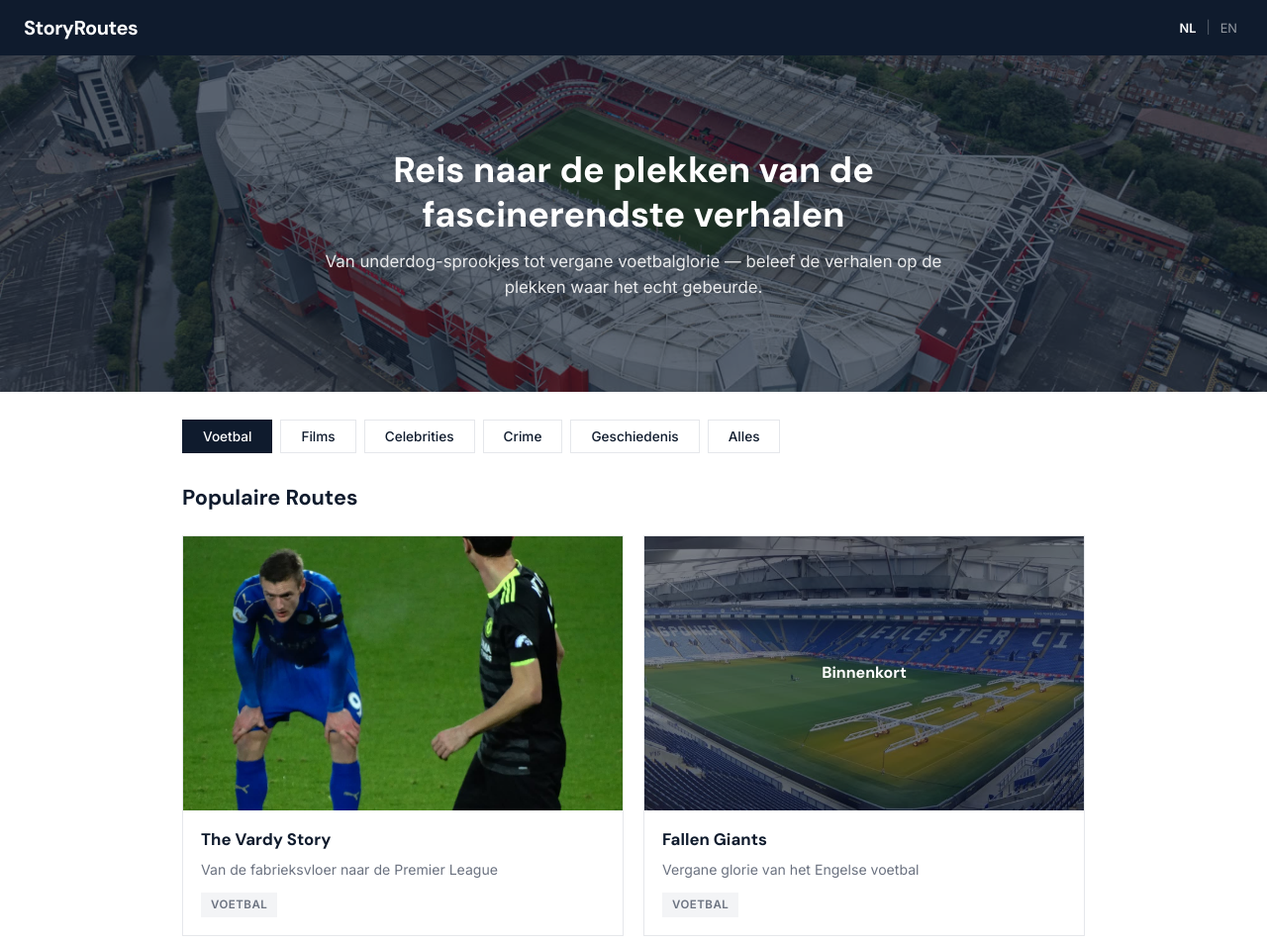
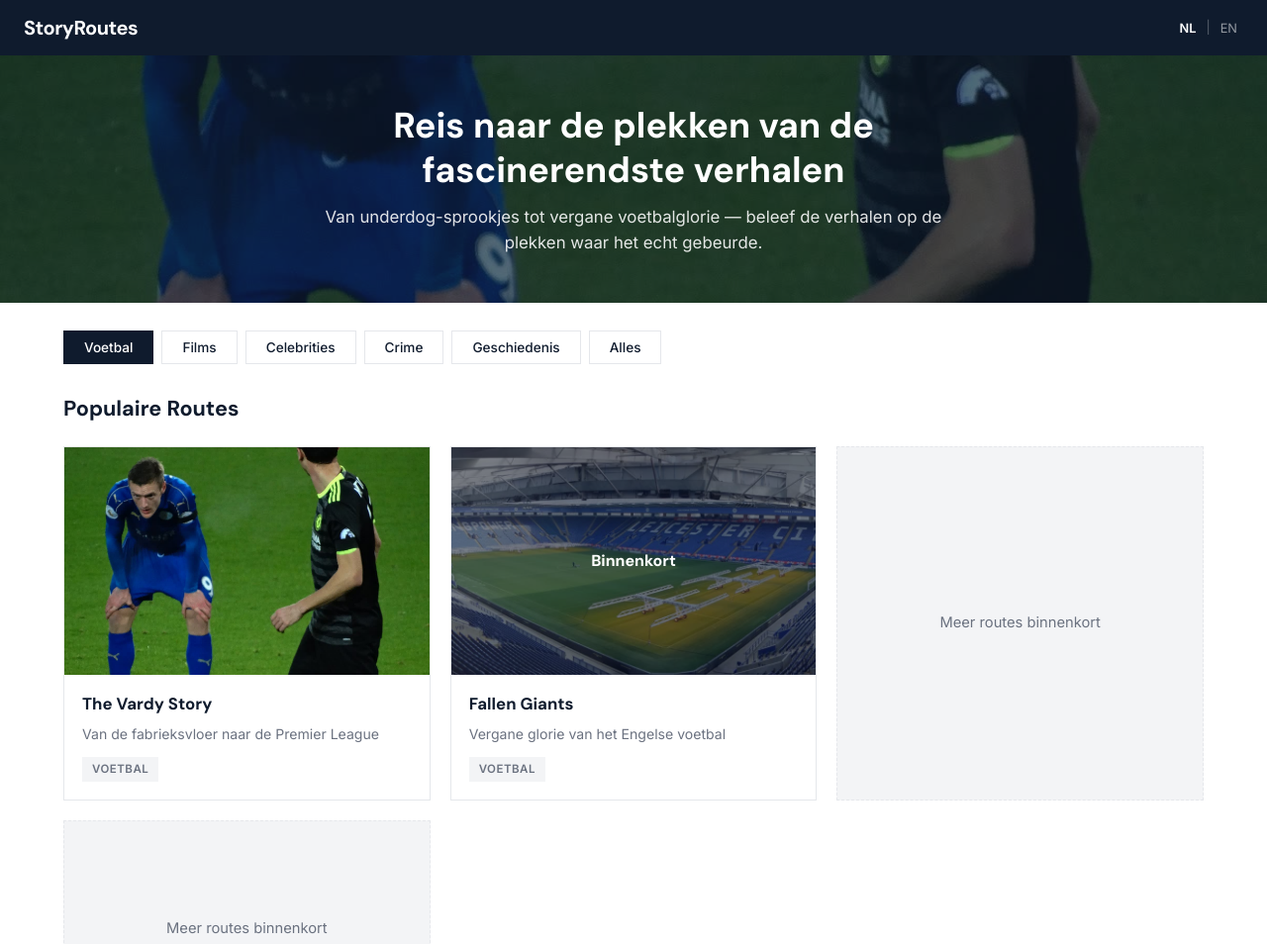
Before and after one commit to Marrakech1900/storyroutes, a plain HTML site: page index.html in a window 1280 px wide. Shown: the top 954 px of the page at 99% size. Drawn offline with Linux system fonts and the light colour scheme.

Commit message:
Smaller hero with rotating slideshow + 3-column card grid

```diff
--- a/index.html
+++ b/index.html
@@ -25,15 +25,16 @@
 .lang-toggle span{color:rgba(255,255,255,.3)}
 
 /* HERO */
-.hero{position:relative;height:340px;display:flex;align-items:center;justify-content:center;text-align:center;overflow:hidden}
-.hero-bg{position:absolute;inset:0;background:url('img/hero.jpg') center/cover no-repeat}
-.hero-bg::after{content:'';position:absolute;inset:0;background:rgba(15,27,45,.65)}
+.hero{position:relative;height:250px;max-height:250px;display:flex;align-items:center;justify-content:center;text-align:center;overflow:hidden}
+.hero-slide{position:absolute;inset:0;background-size:cover;background-position:center;background-repeat:no-repeat;opacity:0;transition:opacity 1.2s ease-in-out}
+.hero-slide.active{opacity:1}
+.hero-slide::after{content:'';position:absolute;inset:0;background:rgba(15,27,45,.65)}
 .hero-content{position:relative;z-index:2;max-width:680px;padding:0 24px;color:var(--white)}
 .hero-content h1{font-size:clamp(1.5rem,4vw,2.25rem);margin-bottom:12px;line-height:1.25}
 .hero-content p{font-size:clamp(.9rem,2vw,1.05rem);opacity:.88;line-height:1.55}
 
 /* TABS */
-.tabs-wrap{padding:28px 24px 0;max-width:960px;margin:0 auto}
+.tabs-wrap{padding:28px 24px 0;max-width:1200px;margin:0 auto}
 .tabs{display:flex;gap:8px;overflow-x:auto;padding-bottom:4px;-webkit-overflow-scrolling:touch}
 .tabs::-webkit-scrollbar{display:none}
 .tab-btn{flex-shrink:0;padding:8px 20px;font-size:.85rem;font-family:'Inter',sans-serif;font-weight:500;border:1px solid var(--card-border);background:var(--white);color:var(--text);cursor:pointer;transition:all .2s;border-radius:0}
@@ -41,10 +42,11 @@
 .tab-btn:hover:not(.active){border-color:var(--accent);color:var(--accent)}
 
 /* ROUTES SECTION */
-.routes-section{max-width:960px;margin:0 auto;padding:24px 24px 40px}
+.routes-section{max-width:1200px;margin:0 auto;padding:24px 24px 40px}
 .section-title{font-size:1.35rem;margin-bottom:20px}
 .routes-grid{display:grid;grid-template-columns:1fr;gap:20px}
-@media(min-width:640px){.routes-grid{grid-template-columns:1fr 1fr}}
+@media(min-width:768px){.routes-grid{grid-template-columns:1fr 1fr}}
+@media(min-width:1025px){.routes-grid{grid-template-columns:1fr 1fr 1fr}}
 .coming-soon-msg{text-align:center;padding:60px 24px;color:var(--text-sec);font-size:1rem}
 .coming-soon-msg span{display:block;font-size:2rem;margin-bottom:8px}
 
@@ -130,7 +132,11 @@
 
 <!-- HERO -->
 <section class="hero">
-  <div class="hero-bg" role="img" aria-label="Hero background"></div>
+  <div class="hero-slide active" style="background-image:url('img/hero.jpg')" role="img" aria-label="Hero background 1"></div>
+  <div class="hero-slide" style="background-image:url('img/vardy-main.jpg')" role="img" aria-label="Hero background 2"></div>
+  <div class="hero-slide" style="background-image:url('img/kps-matchday.jpg')" role="img" aria-label="Hero background 3"></div>
+  <div class="hero-slide" style="background-image:url('img/fleetwood-coast.jpg')" role="img" aria-label="Hero background 4"></div>
+  <div class="hero-slide" style="background-image:url('img/sheffield-pub.jpg')" role="img" aria-label="Hero background 5"></div>
   <div class="hero-content">
     <h1 data-i18n="heroTitle">Reis naar de plekken van de fascinerendste verhalen</h1>
     <p data-i18n="heroSub">Van underdog-sprookjes tot vergane voetbalglorie — beleef de verhalen op de plekken waar het echt gebeurde.</p>
@@ -394,6 +400,17 @@
     });
 });
 
+// HERO SLIDESHOW
+(function(){
+  const slides=document.querySelectorAll('.hero-slide');
+  let current=0;
+  setInterval(function(){
+    slides[current].classList.remove('active');
+    current=(current+1)%slides.length;
+    slides[current].classList.add('active');
+  },4000);
+})();
+
 // INIT
 setLang(lang);
 </script>
```
